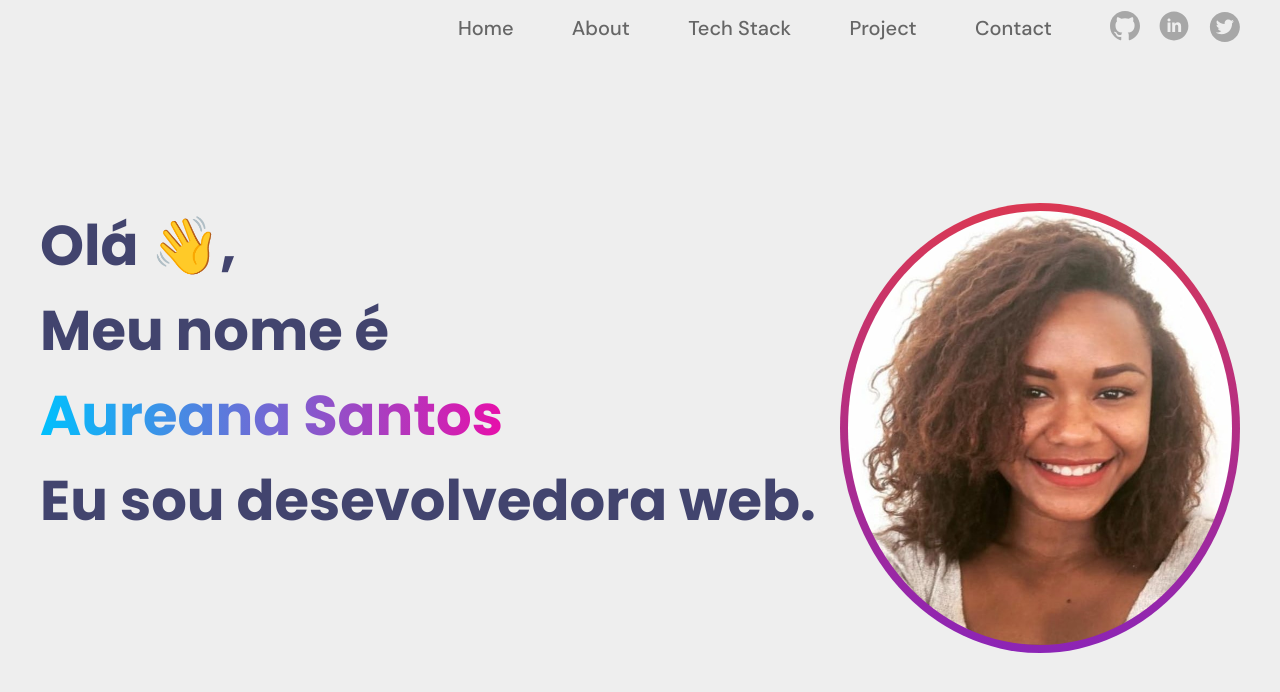
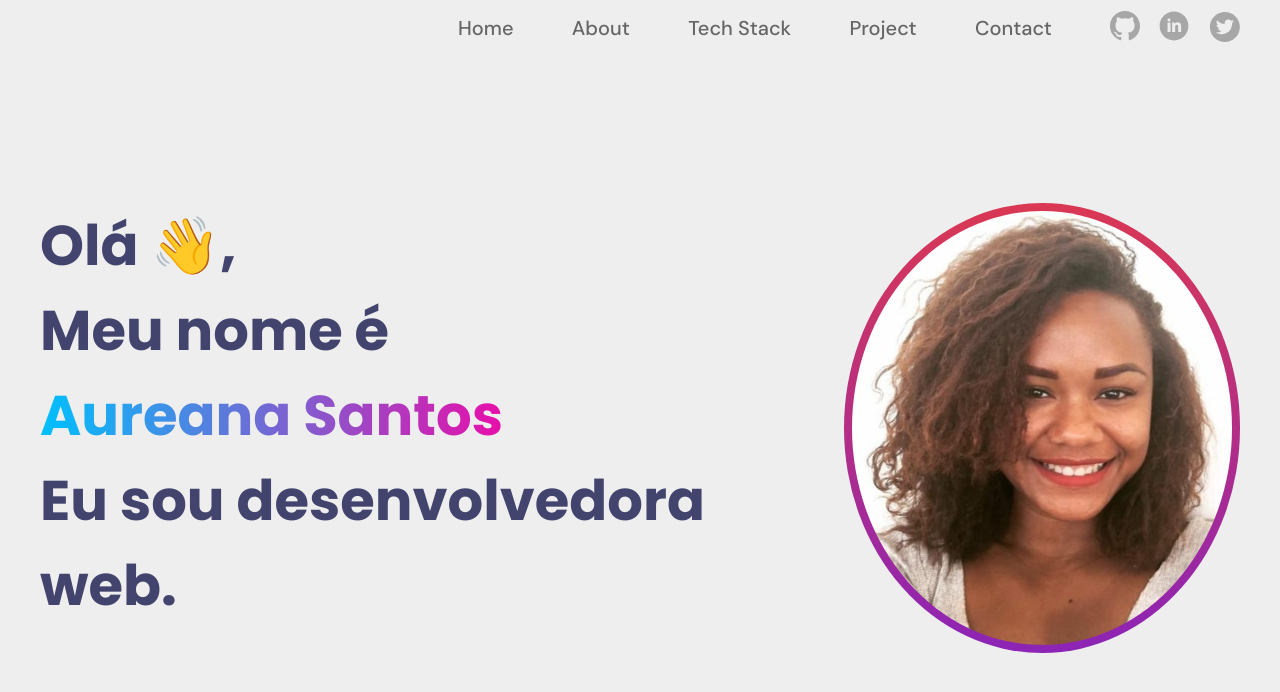
Before and after one commit to Aureana/Revis-o-Portif-rio, a plain HTML site: page index.html in a window 1280 px wide. Drawn offline with Linux system fonts and the light colour scheme.

Commit message:
Editando o home

```diff
--- a/index.html
+++ b/index.html
@@ -51,7 +51,7 @@
                             Olá 👋, <br>
                            Meu nome é<br>
                             <span class="my-name">Aureana Santos</span> <br>
-                            Eu sou desevolvedora web.
+                            Eu sou desenvolvedora web.
                             <!-- I build things for web -->
                         </h1>
 
```
Also changed, not shown: imgPortifolio.png (added), 1 other file.
